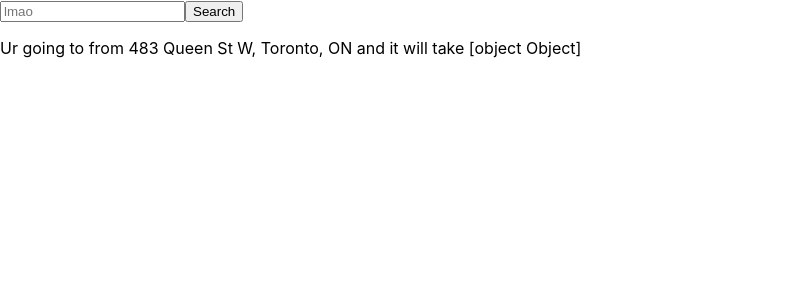
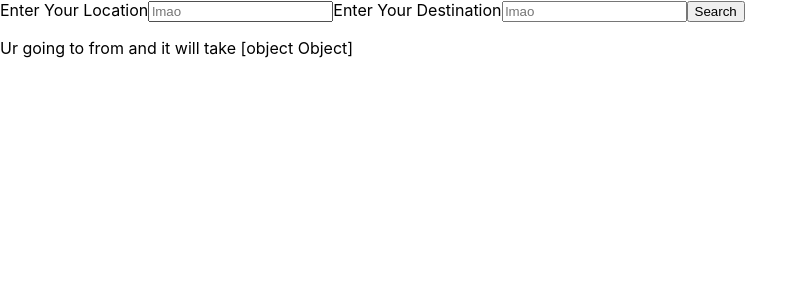
Before and after one commit to Podcast-Prioritizer/podcast-prioritizer, a React (Create React App) app: page / in a window 1280 px wide. Shown: the top 300 px of the page, without its empty margins (0-808 px from the left). Built offline with nearby package versions, Linux system fonts and the light colour scheme.

Commit message:
Added form functionality :put_litter_in_its_place:

```diff
--- a/src/App.js
+++ b/src/App.js
@@ -6,13 +6,15 @@ class App extends Component {
   constructor(){
     super();
     this.state = {
+      startLocation: "",
       endLocation: "",
       travelTime: {},
     };
   };
 
-  locationAndTime = (userDestination, calculatedTravelTime) => {
+  locationAndTime = (userStart, userDestination, calculatedTravelTime) => {
     this.setState({
+      startLocation: userStart,
       endLocation: userDestination,
       travelTime: calculatedTravelTime,
     })
--- a/src/UserDestination.js
+++ b/src/UserDestination.js
@@ -4,36 +4,52 @@ import Axios from 'axios';
 class UserDestination extends Component{
     getMapInfo = (event) => {
         event.preventDefault();
-        this.makeAxiosCall(this.refs.userDestination.value);
+        this.makeAxiosCall(
+          this.refs.userStart.value,
+          this.refs.userDestination.value
+        );
     };
 
-    makeAxiosCall = (userDestination) => {
+    makeAxiosCall = (userStart, userDestination) => {
         Axios({
             url: "https://www.mapquestapi.com/directions/v2/route",
             method: "GET",
             dataType: "json",
             params: {
                 key: "uMDO6BJLrXNNrJI5BZ7A0tFS6AojdBjn",
-                from: "483 Queen St W, Toronto, ON",
+                from: userStart,
                 to: userDestination,
                 routeType: "bicycle"
             },
         }).then((data) => {
-            this.props.locationAndTimeProp(data.data.route.locations[1].adminArea5, data.data.route.formattedTime)
+            this.props.locationAndTimeProp(data.data.route.locations[0].adminArea5, data.data.route.locations[1].adminArea5, data.data.route.formattedTime);
         });
     };
 
     render(){
-        return(
+        return (
           <div>
             <form onSubmit={this.getMapInfo}>
+              <label htmlFor="userStart">Enter Your Location</label>
               <input
                 type="text"
                 placeholder="lmao"
-                        ref="userDestination" />
+                id="userStart"
+                ref="userStart"
+              />
+              <label htmlFor="userDestination">Enter Your Destination</label>
+              <input
+                type="text"
+                placeholder="lmao"
+                id="userDestination"
+                ref="userDestination"
+              />
               <button type="submit">Search</button>
             </form>
-                <p>Ur going to {this.props.stateProp.endLocation} from 483 Queen St W, Toronto, ON and it will take {this.props.stateProp.travelTime.toString()}</p>
+            <p>
+              {`Ur going to ${this.props.stateProp.endLocation} from
+              ${this.props.stateProp.startLocation} and it will take ${this.props.stateProp.travelTime.toString()}`}
+            </p>
           </div>
         );
     };
```
Lines whose indentation alone changed are shown as unchanged.
